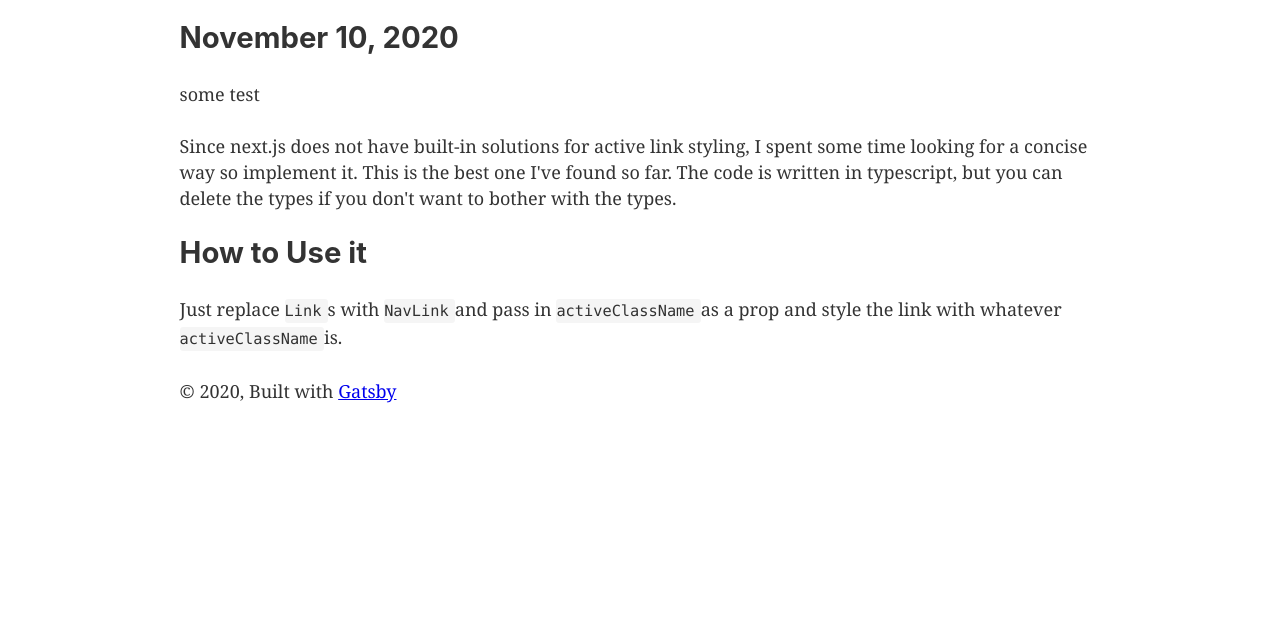
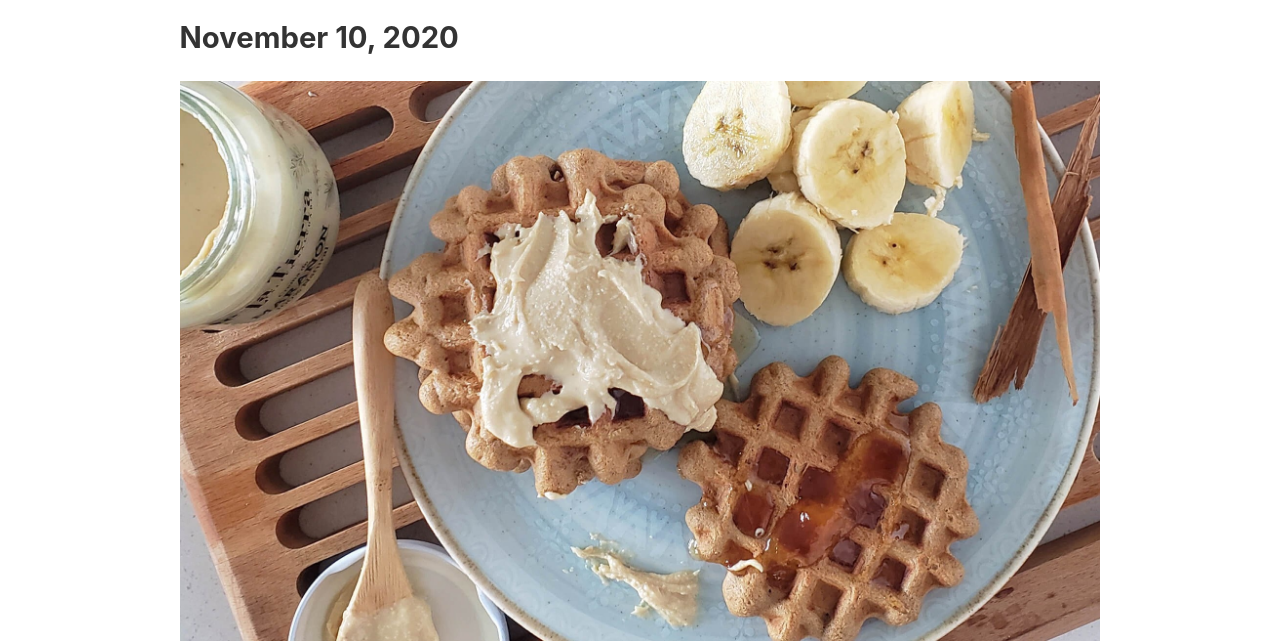
Before and after one commit to felipeospina21/gatsby-minimal, a Gatsby site: page /2020-11-10-test/ in a window 1280 px wide. Shown: the part 171-814 px from the top of the page. Built offline with nearby package versions, Linux system fonts and the light colour scheme; Gatsby itself is replaced by a stand-in of ours.

Commit message:
Update Blog “2020-11-10-test”

```diff
--- a/content/blog/2020-11-10-test.md
+++ b/content/blog/2020-11-10-test.md
@@ -1,13 +1,16 @@
 ---
+templateKey: blogTemplate
 title: test
 date: 2020-11-10T00:05:12.105Z
 description: test
 slug: test
-templateKey : blogTemplate
 ---
+![waffles](/img/4-copia.jpeg "waffles receipe")
+
 some test
 
 Since next.js does not have built-in solutions for active link styling, I spent some time looking for a concise way so implement it. This is the best one I've found so far. The code is written in typescript, but you can delete the types if you don't want to bother with the types.
 
 ## How to Use it
+
 Just replace `Link`s with `NavLink` and pass in `activeClassName` as a prop and style the link with whatever `activeClassName` is.
```
Also changed, not shown: static/img/4-copia.jpeg (added).
